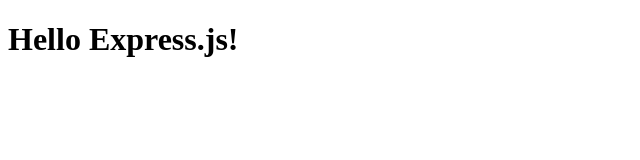
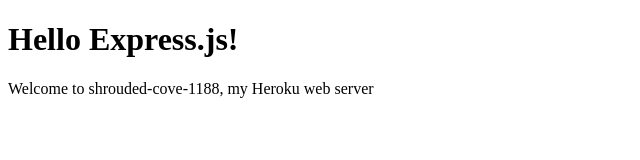
Before and after one commit to wpirtle/web-server, a website: page public/index.html in a window 1280 px wide. Shown: the whole page, without its empty margins (0-640 px from the left). Drawn offline with Linux system fonts and the light colour scheme.

Commit message:
Added paragraph to homepage

```diff
--- a/public/index.html
+++ b/public/index.html
@@ -6,5 +6,6 @@
 	</head>
 	<body>
 		<h1>Hello Express.js!</h1>
+		<p>Welcome to shrouded-cove-1188, my Heroku web server</p>
 	</body>
 </html>
```
